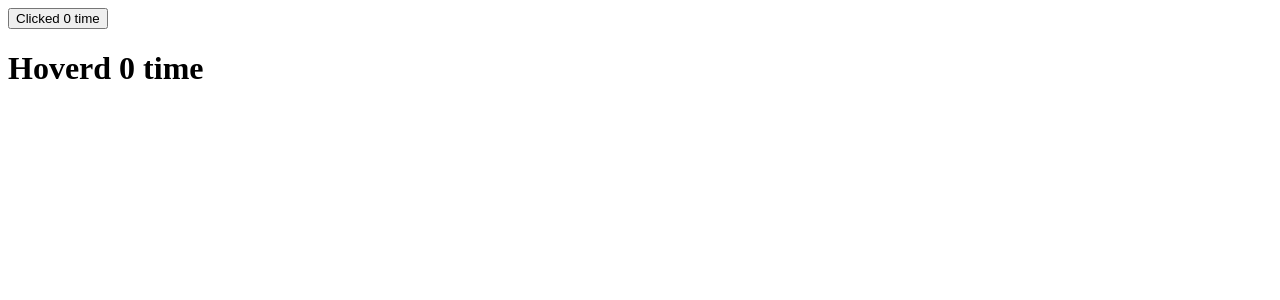
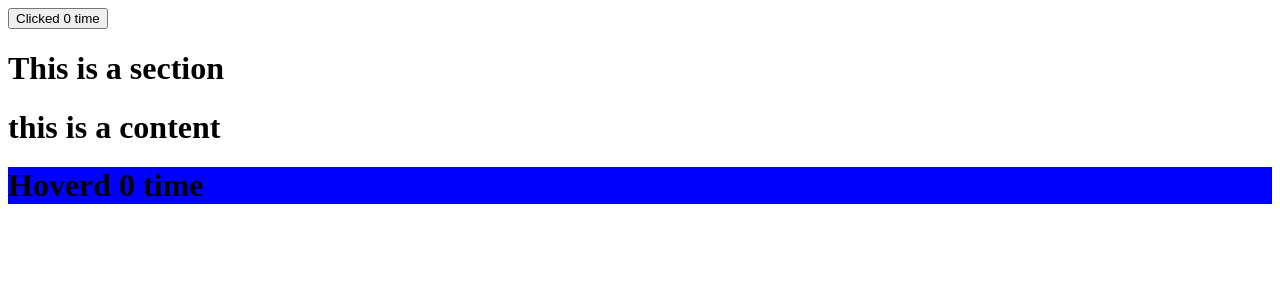
Before and after one commit to shakil10sk/React-App, a React (Create React App) app: page / in a window 1280 px wide. Shown: the top 300 px of the page. Built offline with nearby package versions, Linux system fonts and the light colour scheme.

Commit message:
context api 1

```diff
--- a/src/App.js
+++ b/src/App.js
@@ -1,7 +1,15 @@
+import React from 'react';
+import ThemeContext from '../src/context/ThemeContext';
 import Counter from './components/Counter';
 import ClickCounter from './components/higerOrder/ClickCounter';
-import HoverCounter from './components/higerOrder/HoverCounter';
-function App() {
+import Section from './components/Section';
+export default class App extends React.Component{
+
+  state = {
+    theme: 'blue'
+  }
+  render(){
+    const {theme} = this.state;
     return (
       <div>
         <Counter>
@@ -10,14 +18,11 @@
             <ClickCounter count={count} increamentCount={increamentCount}/>
             )}
         </Counter>
-      <Counter>
-        {
-        (count,increamentCount) => (
-          <HoverCounter count={count} increamentCount={increamentCount}/>
-          )}
-      </Counter>
+        <ThemeContext.Provider value={{ theme:theme }}>
+          <Section />
+        </ThemeContext.Provider>
+
       </div>
     );
-};
-
-export default App;
+  }
+}
--- /dev/null
+++ b/src/components/Content.js
@@ -0,0 +1,22 @@
+import ThemeContext from '../context/ThemeContext';
+import Counter from "./Counter";
+import HoverCounter from "./higerOrder/HoverCounter";
+export default function Content(){
+    return (
+        <div>
+            <h1>this is a content</h1>
+            <Counter>
+            {(count,increamentCount) => {
+                return <ThemeContext.Consumer>{({theme}) => <HoverCounter count={count} increamentCount={increamentCount} theme={theme}/>}</ThemeContext.Consumer>
+            }
+
+
+
+            // (
+            //     <HoverCounter count={count} increamentCount={increamentCount} theme={theme}/>
+            // )
+            }
+            </Counter>
+        </div>
+    )
+}
--- /dev/null
+++ b/src/components/Section.js
@@ -0,0 +1,9 @@
+import Content from './Content';
+export default function Section(){
+    return (
+        <div>
+            <h1>This is a section</h1>
+            <Content/>
+        </div>
+    );
+}
--- a/src/components/higerOrder/HoverCounter.js
+++ b/src/components/higerOrder/HoverCounter.js
@@ -1,8 +1,10 @@
 import React from "react";
-export default function HoverCounter({count,increamentCount}){
+export default function HoverCounter({count,increamentCount,theme}){
+
+    const style = theme === 'dark' ? {backgroundColor:'#000000',color:'#ffffff'} : {backgroundColor:theme};
         return (
             <div>
-               <h1 onMouseOver={increamentCount} >Hoverd {count} time</h1>
+               <h1 onMouseOver={increamentCount}  style={style}>Hoverd {count} time</h1>
                 </div>
         );
 
--- /dev/null
+++ b/src/context/ThemeContext.js
@@ -0,0 +1,8 @@
+// import CreateContext from "../lib/Context";
+import React from "react";
+
+const ThemeContext = React.createContext({
+    theme:'light'
+})
+
+export default ThemeContext;
--- /dev/null
+++ b/src/lib/Context.js
@@ -0,0 +1,28 @@
+class Context{
+    constructor(value = null){
+
+        this.value = value;
+    }
+
+    Provider = ({children,value}) => {
+        this.value = value;
+        return children;
+    }
+    Consumer = ({children}) => {
+        return children(this.value)
+
+    }
+
+}
+
+function CreateContext(value = null){
+    const context = new Context(value);
+
+    return {
+        Provider : context.Provider,
+        Consumer : context.Consumer
+    };
+
+}
+
+export default CreateContext;
```
Also changed, not shown: 1 other file (tests, documents, lock files or other folders). Lines whose indentation alone changed are shown as unchanged.
